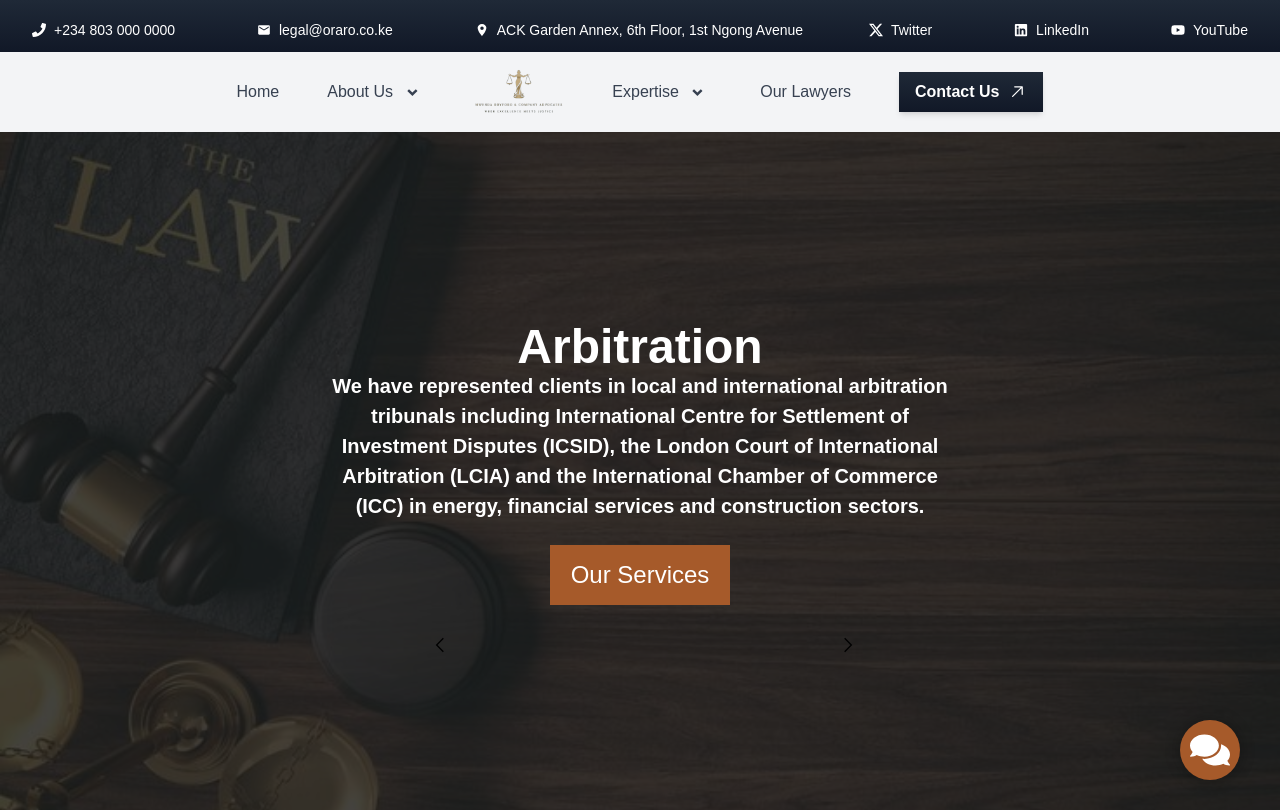
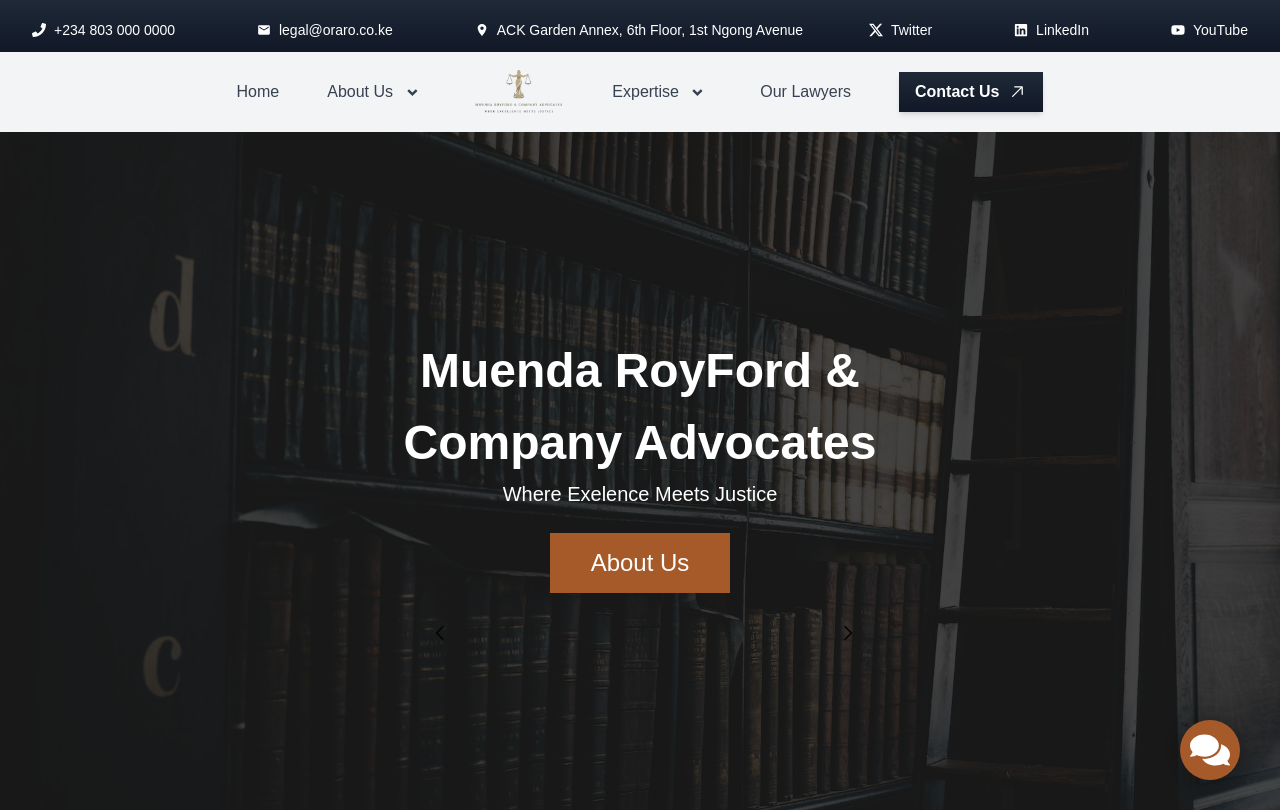
Before and after one commit to rencyngina/law-firm, a Next.js app: page / in a window 1280 px wide. Shown: the top 810 px of the page. Built offline with nearby package versions, Linux system fonts and the light colour scheme.

Commit message:
hero section

```diff
--- a/src/components/HeroSection/Hero.jsx
+++ b/src/components/HeroSection/Hero.jsx
@@ -3,7 +3,7 @@
 
 import masaaiImage from "../../../public/images/law1.jpg";
 import fourthImage from "../../../public/images/brief.jpeg";
-import fifthImage from "../../../public/images/geet.jpg";
+import fifthImage from "../../../public/images/service_03.jpg";
 import secondImage from "../../../public/images/assets.jpg";
 import { GrNext } from "react-icons/gr";
 import { GrPrevious } from "react-icons/gr";
@@ -49,7 +49,7 @@
 useEffect(() => {
     const interval = setInterval(() => {
       setCurrentIndex((prevIndex) => (prevIndex + 1) % imagesData.length);
-    }, 5000);
+    }, 10000);
 
     return () => clearInterval(interval);
   }, []);
@@ -71,8 +71,8 @@
         objectFit="cover"
       />
       <div style={overlayStyle}>
-       <h1 className="text-4xl lg:text-5xl text-white font-extrabold">{imagesData[currentIndex].title}</h1>
-<p style={descriptionStyle}className="text-lg lg:text-xl text-white font-bold">{imagesData[currentIndex].description}</p>
+       <h1 style={titleStyle} className="text-4xl lg:text-5xl text-white font-extrabold">{imagesData[currentIndex].title}</h1>
+<p style={descriptionStyle}className="text-lg lg:text-xl text-white">{imagesData[currentIndex].description}</p>
         <button className="btn btn-primary mt-6 bg-[#F6ED6F]" style={buttonStyle}>
           {imagesData[currentIndex].buttonLabel}
         </button>
@@ -106,9 +106,9 @@
 };
 
 const titleStyle = {
-  fontSize: "4rem",
-  color: "white",
-  fontWeight: "bold",
+  // fontSize: "4rem",
+  // color: "white",
+  // fontWeight: "bold",
   lineHeight: "1.5",
   width: "50%",
 };
```
